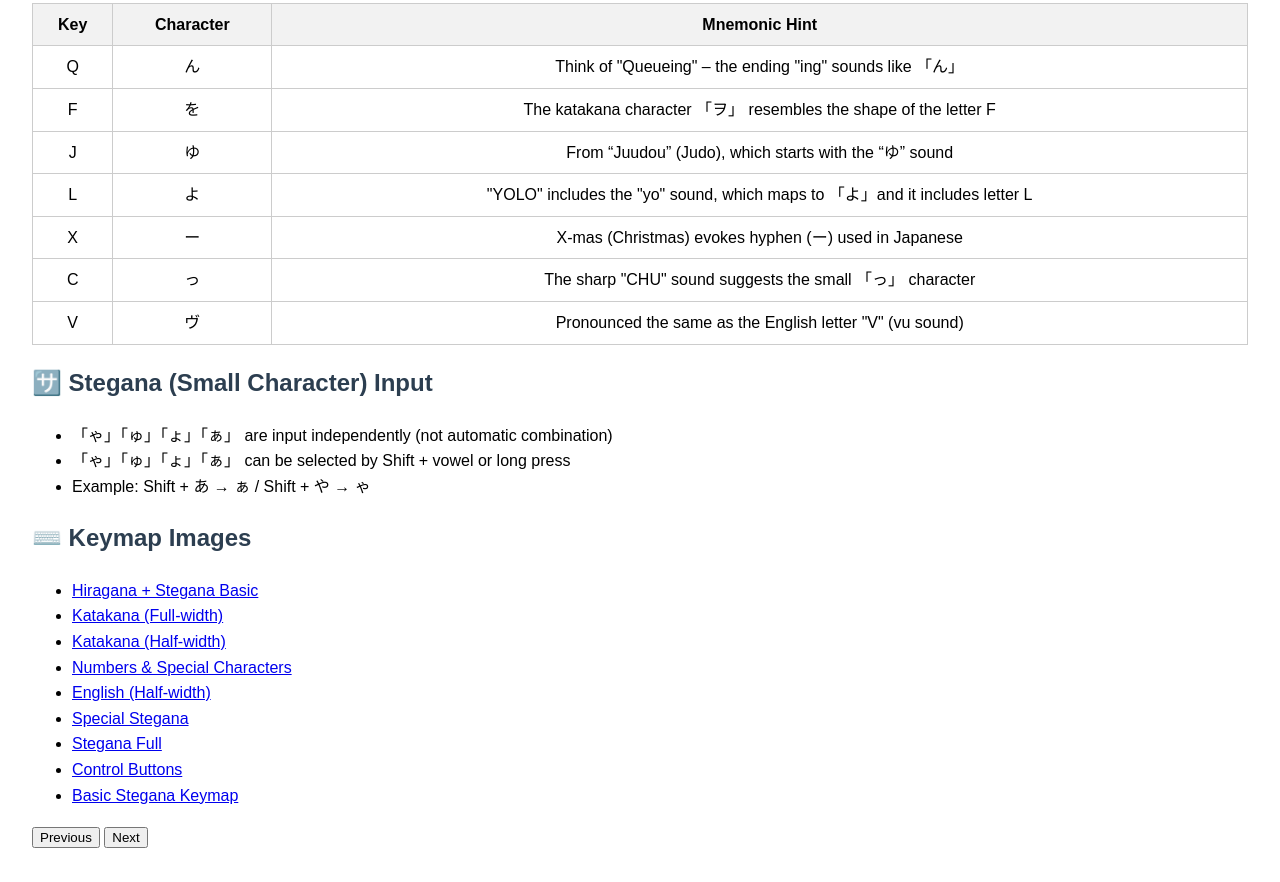
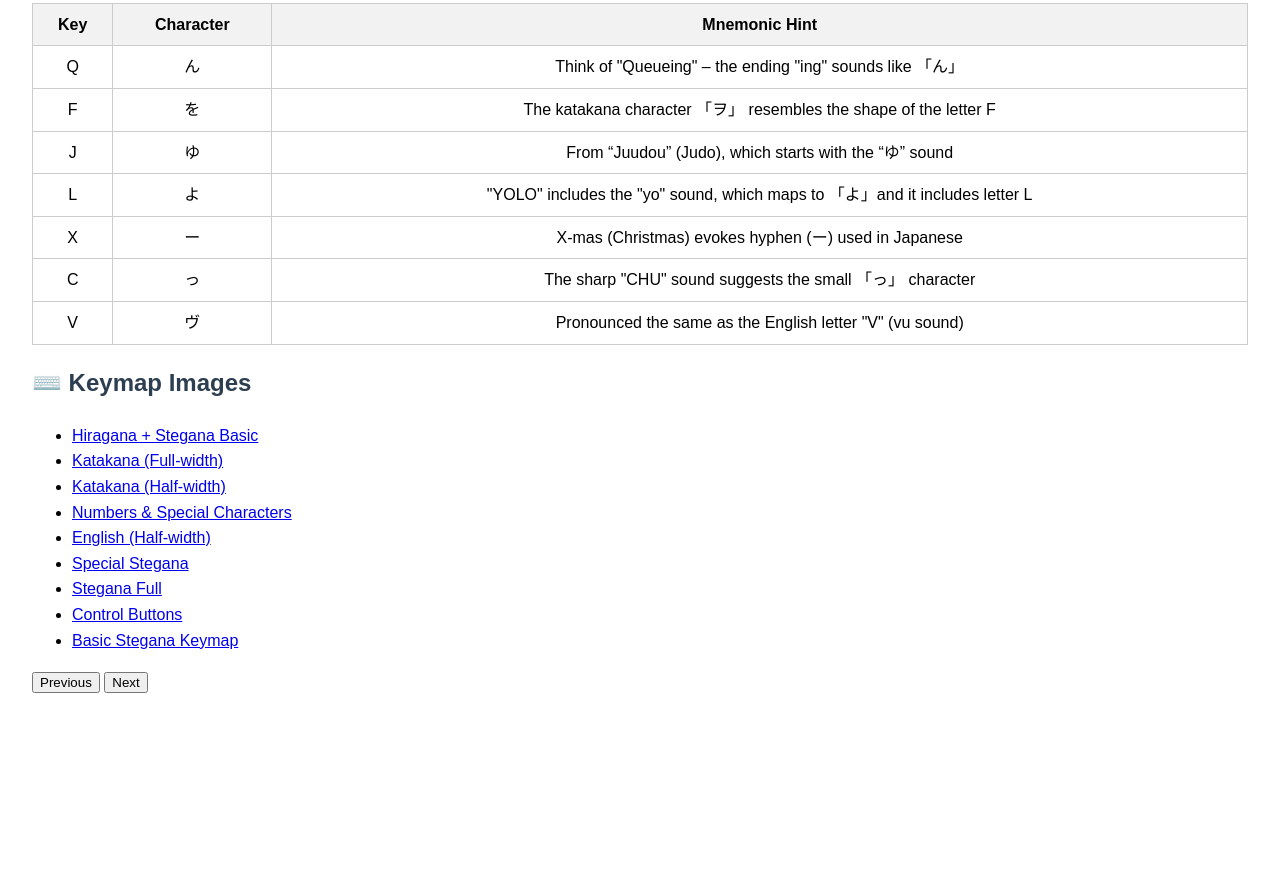
Before and after one commit to sunny00777180/jittakey-manual, a plain HTML site: page manual-en.html in a window 1280 px wide. Shown: the part 742-1624 px from the top of the page. After the commit the page ends 1469 px from the top, so only its background shows below. Drawn offline with Linux system fonts and the light colour scheme.

Commit message:
Update manual-en.html

```diff
--- a/manual-en.html
+++ b/manual-en.html
@@ -52,12 +52,7 @@
   </tbody>
 </table>
 
-<h2>🈂️ Stegana (Small Character) Input</h2>
-<ul>
-  <li>「ゃ」「ゅ」「ょ」「ぁ」 are input independently (not automatic combination)</li>
-  <li>「ゃ」「ゅ」「ょ」「ぁ」 can be selected by Shift + vowel or long press</li>
-  <li>Example: Shift + あ → ぁ / Shift + や → ゃ</li>
-</ul>
+
 
 <h2>⌨️ Keymap Images</h2>
 <ul>
```
